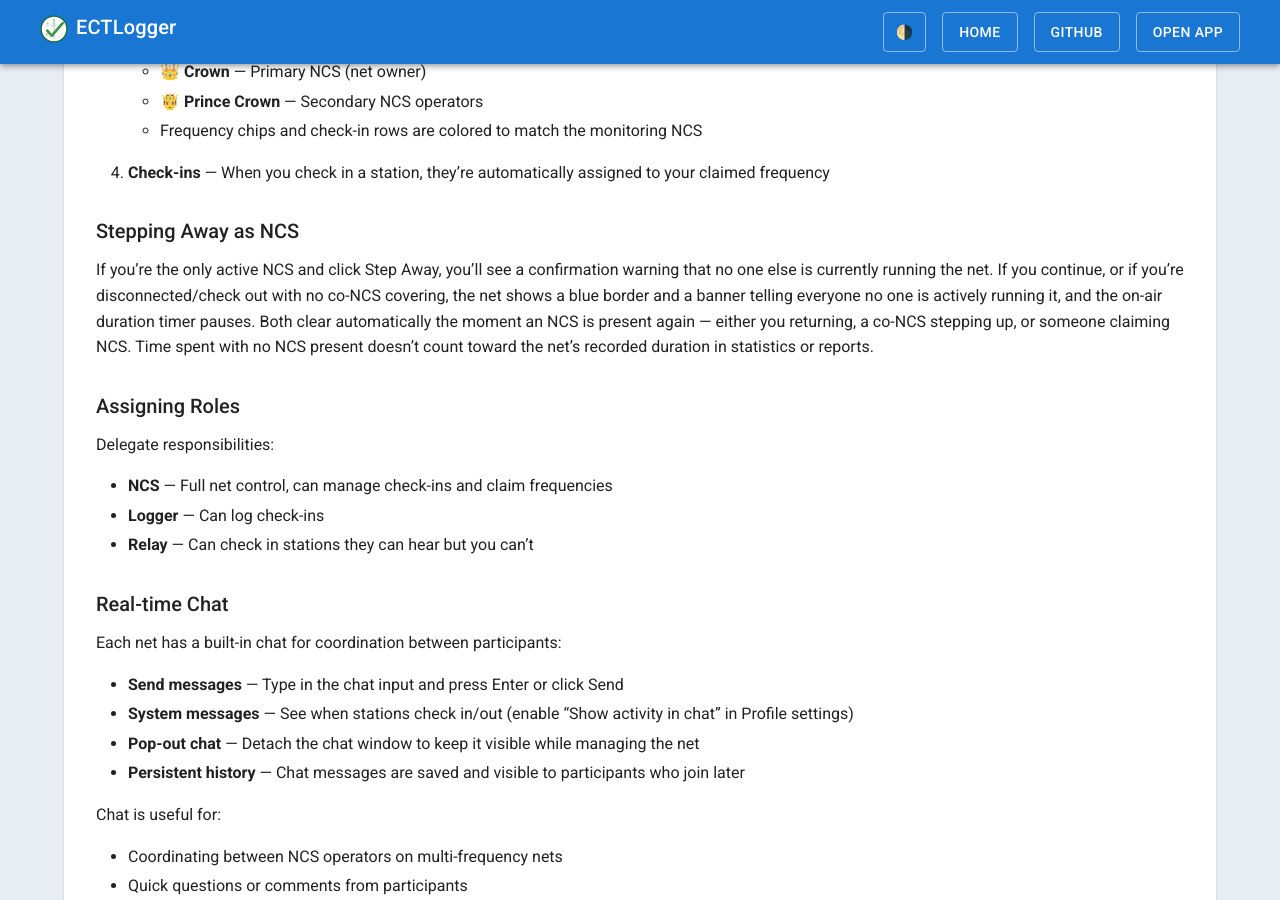
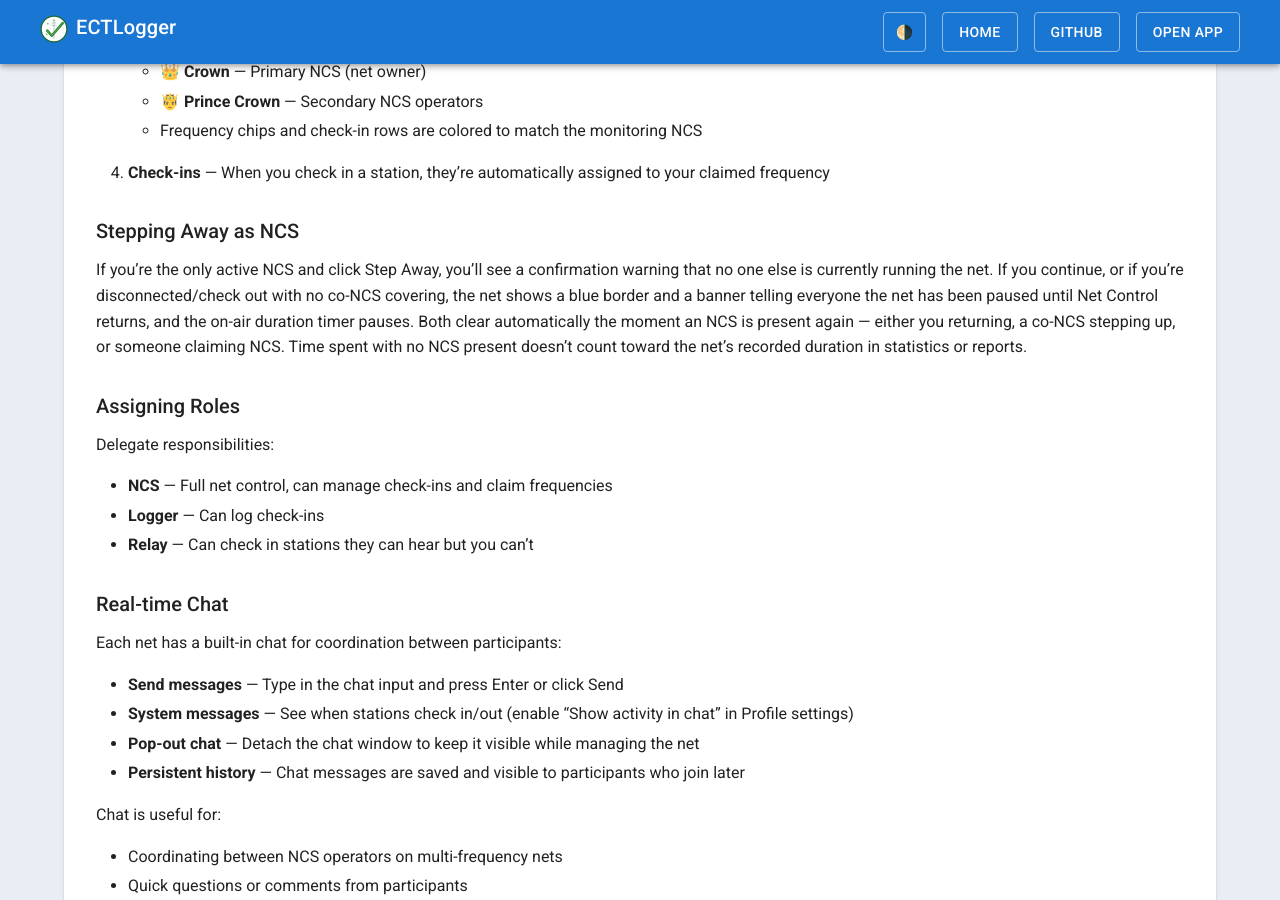
Before and after one commit to bradbrownjr/ectlogger, a Jekyll site: the page built from docs/USER-GUIDE.md, in a window 1280 px wide and 900 px high, scrolled down 9150 px. Built offline with Jekyll 4.4.1, drawn with Linux system fonts in a browser that asks for light colours; our own code applies the rules of GitHub Pages for plain Markdown files.

Commit message:
polish: net-pause banner wording and NCS role button as toggle switch
Banner now says the net is paused until NCS returns instead of implying
no one is running it at all. The role button in the toolbar now reads
as a switch (Role: NCS / Role: Standard) reflecting current state, with
tooltip explaining what a click does, instead of a static "NCS role" label.

Co-Authored-By: Claude Sonnet 5 <noreply@anthropic.com>
Claude-Session: https://claude.ai/code/session_01UXefcLrbDMFDZoCJUudHDA

```diff
--- a/docs/USER-GUIDE.md
+++ b/docs/USER-GUIDE.md
@@ -339,11 +339,11 @@ For nets with multiple frequencies, you can have multiple NCS operators:
 If you're the only active NCS and click Step Away, you'll see a confirmation
 warning that no one else is currently running the net. If you continue, or
 if you're disconnected/check out with no co-NCS covering, the net shows a
-blue border and a banner telling everyone no one is actively running it, and
-the on-air duration timer pauses. Both clear automatically the moment an NCS
-is present again — either you returning, a co-NCS stepping up, or someone
-claiming NCS. Time spent with no NCS present doesn't count toward the net's
-recorded duration in statistics or reports.
+blue border and a banner telling everyone the net has been paused until
+Net Control returns, and the on-air duration timer pauses. Both clear
+automatically the moment an NCS is present again — either you returning, a
+co-NCS stepping up, or someone claiming NCS. Time spent with no NCS present
+doesn't count toward the net's recorded duration in statistics or reports.
 
 ### Assigning Roles
 
--- a/frontend/src/components/netview/NetViewHeader.tsx
+++ b/frontend/src/components/netview/NetViewHeader.tsx
@@ -475,8 +475,8 @@ const NetViewHeader: React.FC<NetViewHeaderProps> = ({
     {
       key: 'ncs-role', group: 'management', priority: 3,
       visible: isAuthenticated && isActiveOrLobby && !!userActiveCheckIn && isAssignedNCS,
-      Icon: WorkspacePremiumIcon, color: '#1976d2', label: 'NCS role',
-      tooltip: isNCS ? 'Step down — stop acting as NCS' : 'Step up — take NCS role',
+      Icon: WorkspacePremiumIcon, color: '#1976d2', label: isNCS ? 'Role: NCS' : 'Role: Standard',
+      tooltip: isNCS ? 'Acting as NCS — click to step down to Standard' : 'Acting as Standard — click to step up to NCS',
       onClick: onToggleNCSRole,
       active: isNCS, activeTone: 'primary',
     },
--- a/frontend/src/pages/NetView.tsx
+++ b/frontend/src/pages/NetView.tsx
@@ -1149,7 +1149,7 @@ const NetView: React.FC = () => {
       {/* Persistent banner while no NCS is actively present — see app/net_pause.py */}
       {!!net.paused_at && (
         <Alert variant="filled" severity="info" sx={{ borderRadius: 0 }}>
-          Net Control has stepped away — no one is actively running this net right now.
+          Net Control has stepped away — this net has been paused until they return.
         </Alert>
       )}
 
```
Also changed, not shown: docs/DESIGN.md (+2 -1 lines).
